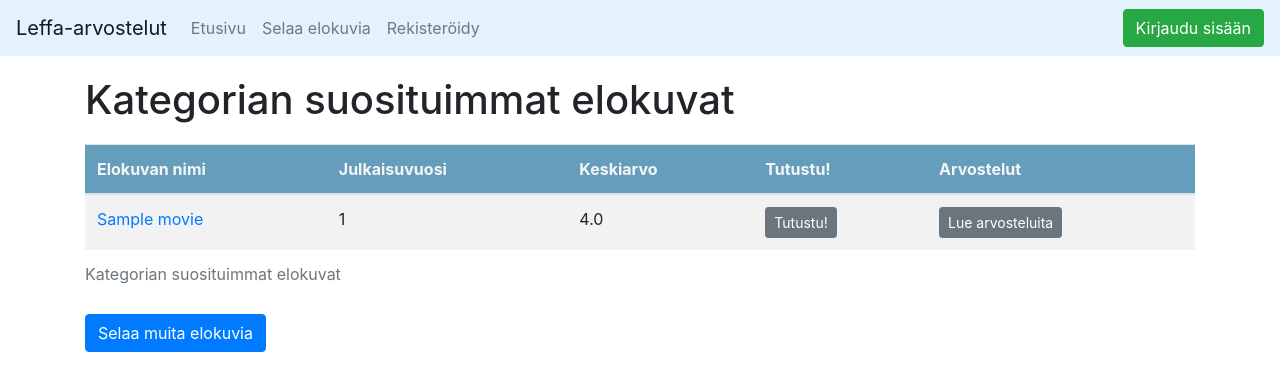
After one commit to anketola/Tietokanta-leffasovellus, a Flask app: page /movies/view/category/1 in a window 1280 px wide. The commit adds this page. Shown: the top 391 px of the page. Run offline with Flask 2, Linux system fonts and the light colour scheme; tables that the repository leaves empty hold one stand-in row (values such as "Sample post"); some libraries are stand-ins or nearby versions.

Commit message:
Lisätty kategorian suosituimpien näyttö

```diff
--- a/application/movies/models.py
+++ b/application/movies/models.py
@@ -67,3 +67,20 @@ class Movie(Base):
             response.append({"average":row[0]})
 
         return response
+
+    @staticmethod
+    def movies_category_best(categoryid):
+        stmt = text("SELECT Movie.id, Movie.name, Movie.released, AVG(Review.rating), Category.name FROM Movie"
+                    " INNER JOIN Review ON Review.movie_id = Movie.id"
+                    " INNER JOIN Moviescategories ON Moviescategories.movie_id = Movie.id"
+                    " INNER JOIN Category ON Category.id = Moviescategories.category_id"
+                    " WHERE Category.id = :categoryid"
+                    " GROUP BY Movie.id"
+                    " ORDER BY AVG(Review.rating) DESC").params(categoryid = categoryid)
+        res = db.engine.execute(stmt)
+        response = []
+
+        for row in res:
+            response.append({"movie_id":row[0], "movie_name":row[1], "movie_released":row[2], "avg_rating":row[3], "category_name":row[4]})
+
+        return response
--- a/application/movies/views.py
+++ b/application/movies/views.py
@@ -4,15 +4,38 @@ from application import app, db, login_required
 from application.movies.models import Movie
 from application.movies.forms import MovieForm, EditMovieForm
 from application.category.models import Category
+from application.category.forms import CategoryViewForm
 
 @app.route("/movies", methods=["GET"])
 def movies_index():
-    return render_template("movies/list.html", movies = Movie.query.all())
+    form = CategoryViewForm()
+
+    categories = Category.query.all()
+    form.category.choices = [(categorychoice.id, categorychoice.name) for categorychoice in categories]
+
+    return render_template("movies/list.html", form = form, movies = Movie.query.all())
 
 @app.route("/movies/view/<movie_id>", methods=["GET"])
 def movies_view(movie_id):
     m = Movie.query.get(movie_id)
     return render_template("movies/view.html", movie = m, r_count = Movie.review_count_for_movie(movie_id), r_avg = Movie.average_rating_for_movie(movie_id))
+
+@app.route("/movies/view/category/", methods=["POST"])
+def movies_for_category_request():
+    form = CategoryViewForm(request.form)
+
+    # Fills the choices based on database entries in Category
+    categories = Category.query.all()
+    form.category.choices = [(categorychoice.id, categorychoice.name) for categorychoice in categories]
+
+    if not form.validate():
+        return render_template("movies/list.html", form = form, movies = Movie.query.all())
+
+    return redirect(url_for("movies_for_category_view", category_id = form.category.data))
+
+@app.route("/movies/view/category/<category_id>", methods=["GET"])
+def movies_for_category_view(category_id):
+    return render_template("movies/viewcategory.html", movies=Movie.movies_category_best(category_id))
 
 @app.route("/movies/new/", methods=["GET"])
 @login_required(role="ADMIN")
--- /dev/null
+++ b/application/templates/movies/viewcategory.html
@@ -0,0 +1,60 @@
+{% extends "layout.html" %}
+
+{% block body %}
+<div class="container">
+    <div class="row" style="margin-top: 20px">
+        <div class="col-12">
+
+            <h1>Kategorian suosituimmat elokuvat</h1>
+            <table class="table table-striped" style="margin-top: 20px">
+            <caption>Kategorian suosituimmat elokuvat</caption>
+            <thead style="background-color: #659DBD; color: whitesmoke">
+                <tr>
+                    <th>Elokuvan nimi</th>
+                    <th>Julkaisuvuosi</th>
+                    <th>Keskiarvo</th>
+                    <th>Tutustu!</th>
+                    <th>Arvostelut</th>
+                    {% if current_user.admin == True %}
+                    <th>Poista</th>
+                    <th>Muokkaa</th>
+                    {% endif %}
+                </tr>
+            </thead>
+            <tbody>
+                {% for movie in movies %}
+                <tr>
+                    <td><a href="{{ url_for('movies_view', movie_id = movie.movie_id) }}">{{ movie.movie_name }}</a></td>
+                    <td>{{ movie.movie_released }}</td>
+                    <td>{{ "%.1f"|format(movie.avg_rating) }}</td>
+                    <td>
+                        <a class="btn btn-secondary btn-sm" href="{{ url_for('movies_view', movie_id = movie.movie_id) }}" role="button">Tutustu!</a>
+                    </td>
+                    <td>
+                        <a class="btn btn-secondary btn-sm" href="{{ url_for('reviews_for_movie', movie_id = movie.movie_id) }}" role="button">Lue arvosteluita</a>
+                    </td>
+                    {% if current_user.admin == True %}
+                        <td>
+                            <form method="POST" action="{{ url_for('movies_delete', movie_id = movie.movie_id) }}">
+                                <button type="submit" class="btn btn-danger btn-sm">Poista</button>
+                            </form>
+                        </td>
+                        <td>
+                            <form method="GET" action="{{ url_for('movies_edit_form', movie_id = movie.movie_id) }}">
+                                <button type="submit" class="btn btn-warning btn-sm">Muokkaa</button>
+                            </form>
+                        </td>
+                        {% endif %}
+                </tr>
+                {% endfor %}
+
+            </tbody>
+            </table>
+            <a class="btn btn-primary" href="{{ url_for('movies_index') }}" role="button">Selaa muita elokuvia</a>
+        </div>
+    </div>
+</div>
+
+
+
+{% endblock %}
```
Also changed, not shown: application/category/forms.py (+8 -1 lines), application/templates/movies/list.html (+16 -1 lines).
